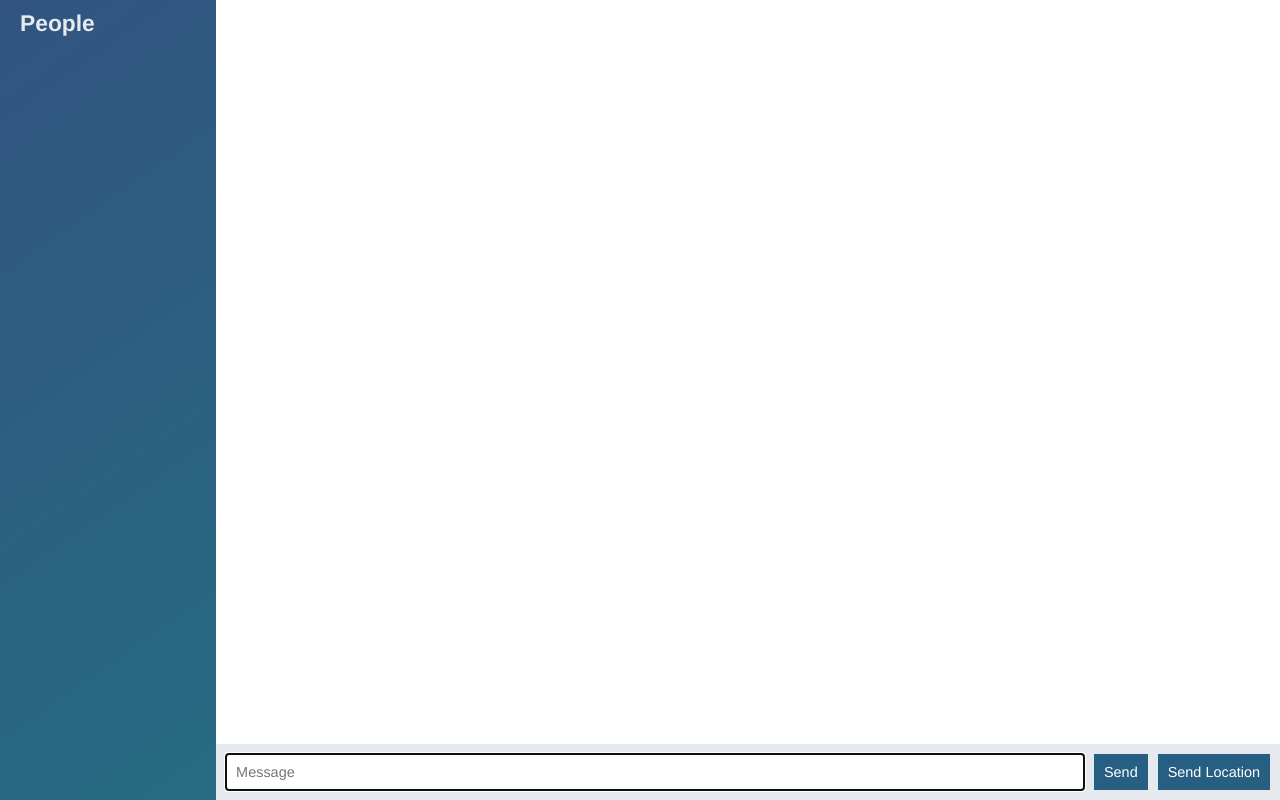
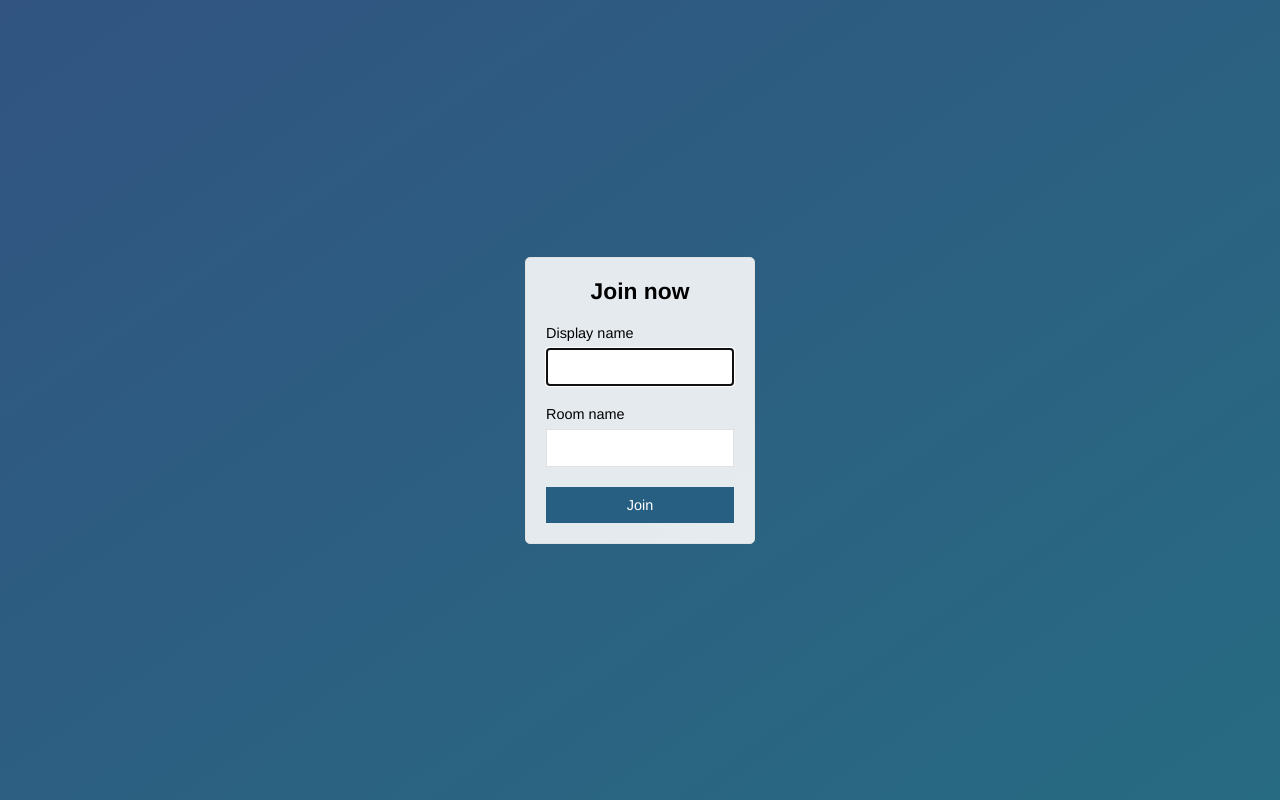
Before and after one commit to JSAmador/node-chat-app, a website: page public/index.html in a window 1280 px wide. Drawn offline with nearby package versions, Linux system fonts and the light colour scheme; no server answers.

Commit message:
Add join page

```diff
--- a/public/index.html
+++ b/public/index.html
@@ -1,60 +1,29 @@
 <!DOCTYPE html>
-
 <html>
   <head>
     <meta charset="utf-8">
+    <title>Join | ChatApp</title>
+    <meta name="viewport" content="sidth=device-width, initial-scale=1, user-scalable=no">
     <link rel="stylesheet" href="/css/styles.css">
   </head>
-
-<body class="chat">
-  <div class="chat__sidebar">
-    <h3>People</h3>
-    <div id="users">
-
+  <body class="centered-form">
+    <div class="centered-form__form">
+      <form class="" action="/chat.html" method="post">
+        <div class="form-field">
+          <h3>Join now </h3>
         </div>
+        <div class="form-field">
+          <label>Display name</label>
+          <input type="text" name="name" autofocus/>
         </div>
-
-  <div class="chat__main">
-    <ol id="messages" class="chat__messages"></ol>
-    <div class="chat__footer">
-    <form id="message-form">
-      <input name="message" type="text" placeholder="Message" autofocus autocomplete="off"/>
-      <button> Send</button>
+        <div class="form-field">
+          <label>Room name</label>
+          <input type="text" name="room">
+        </div>
+        <div class="form-field">
+          <button type="button" name="button"> Join </button>
+        </div>
       </form>
-
-    <button id="send-location"> Send Location</button>
     </div>
-</div>
-
-  <script type="text/template" id="message-template">
-    <li class="message">
-      <div class="message__title">
-        <h4>{{from}}</h4>
-        <span>{{createdAt}} </span>
-      </div>
-      <div class="message__body">
-            <p>{{text}}</p>
-      </div>
-    </li>
-  </script>
-  <script type="text/template" id="location-message-template">
-    <li class="message">
-      <div class="message__title">
-        <h4>{{from}}</h4>
-        <span>{{createdAt}} </span>
-      </div>
-      <div class="message__body">
-            <a href="{{url}}" target="_blank"> My current location</a>
-      </div>
-    </li>
-  </script>
-
-  <script type="text/javascript" src="/socket.io/socket.io.js"> </script>
-  <script type="text/javascript" src="/js/libs/jquery-3.2.1.min.js"></script>
-  <script type="text/javascript" src="/js/libs/moment.js"></script>
-  <script type="text/javascript" src="/js/libs/mustache.js"></script>
-  <script type="text/javascript" src="/js/index.js"> </script>
-
   </body>
-
 </html>
```
Also changed, not shown: public/chat.html (added, +62 -0 lines), public/js/chat.js (renamed from public/js/index.js). Lines whose indentation alone changed are shown as unchanged.
